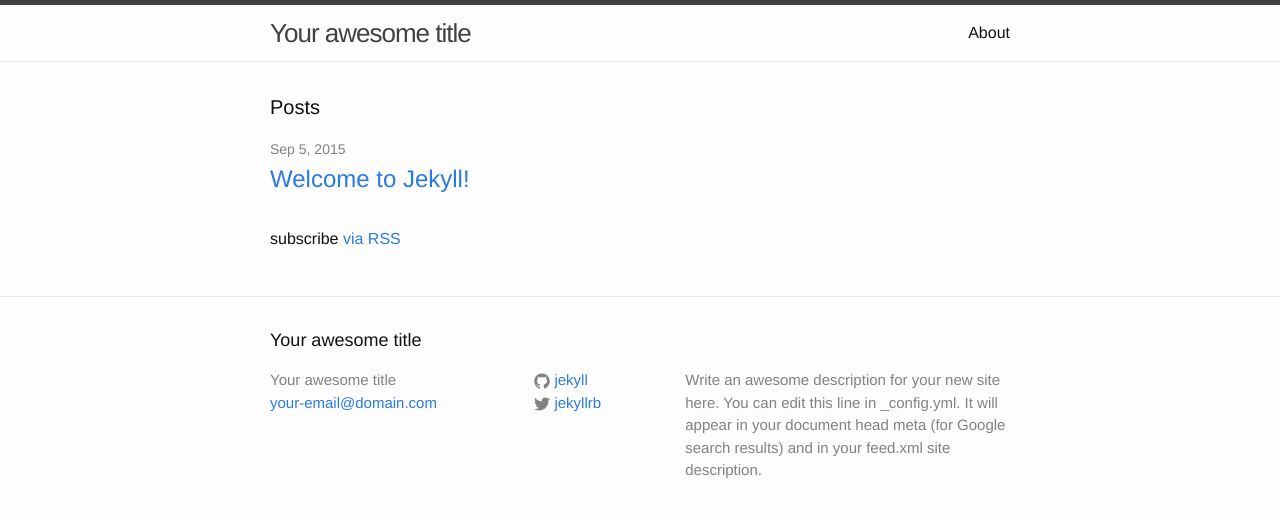
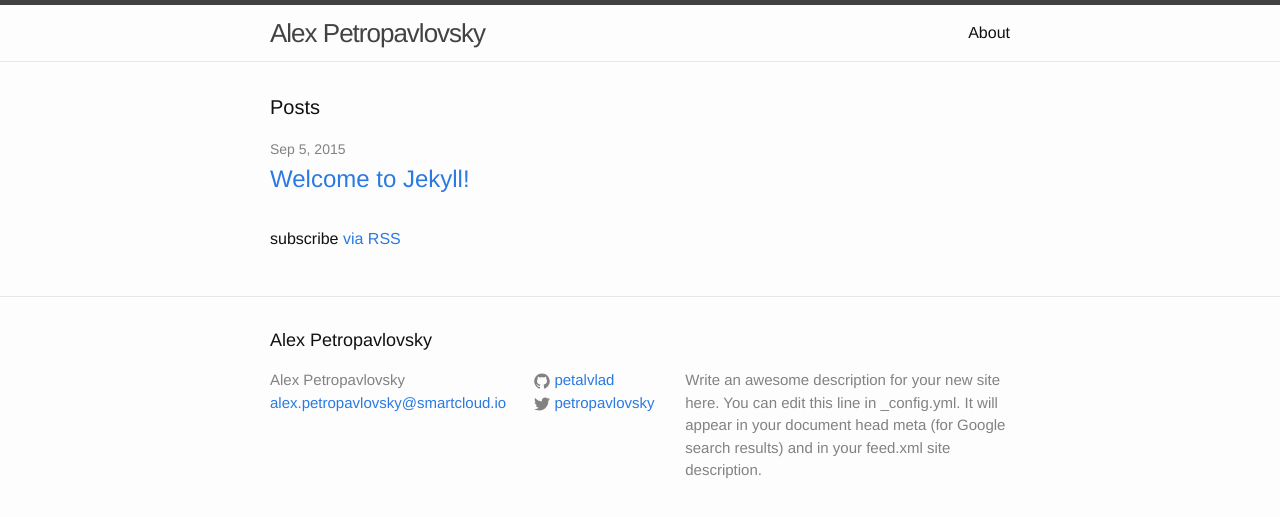
Before and after one commit to petalvlad/petalvlad, a Jekyll site: the page built from index.html, in a window 1280 px wide. Shown: the top 517 px of the page. Built offline with Jekyll 4.4.1, drawn with Linux system fonts in a browser that asks for light colours.

Commit message:
Change configuration

```diff
--- a/_config.yml
+++ b/_config.yml
@@ -1,14 +1,14 @@
 # Site settings
-title: Your awesome title
-email: your-email@domain.com
+title: Alex Petropavlovsky
+email: alex.petropavlovsky@smartcloud.io
 description: > # this means to ignore newlines until "baseurl:"
   Write an awesome description for your new site here. You can edit this
   line in _config.yml. It will appear in your document head meta (for
   Google search results) and in your feed.xml site description.
 baseurl: "" # the subpath of your site, e.g. /blog/
-url: "http://yourdomain.com" # the base hostname & protocol for your site
-twitter_username: jekyllrb
-github_username:  jekyll
+url: "https://petalvlad.github.io" # the base hostname & protocol for your site
+twitter_username: petropavlovsky
+github_username:  petalvlad
 
 # Build settings
 markdown: kramdown
```
